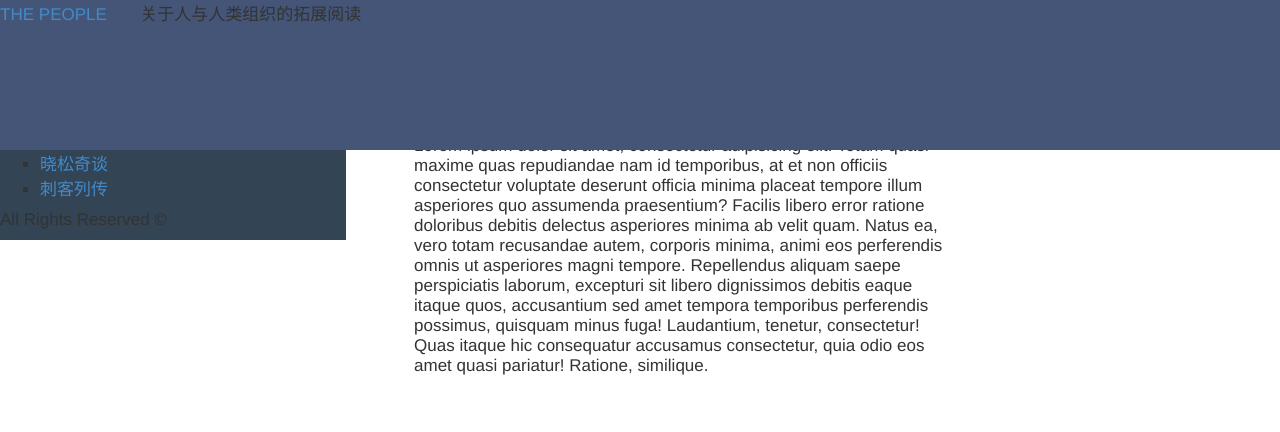
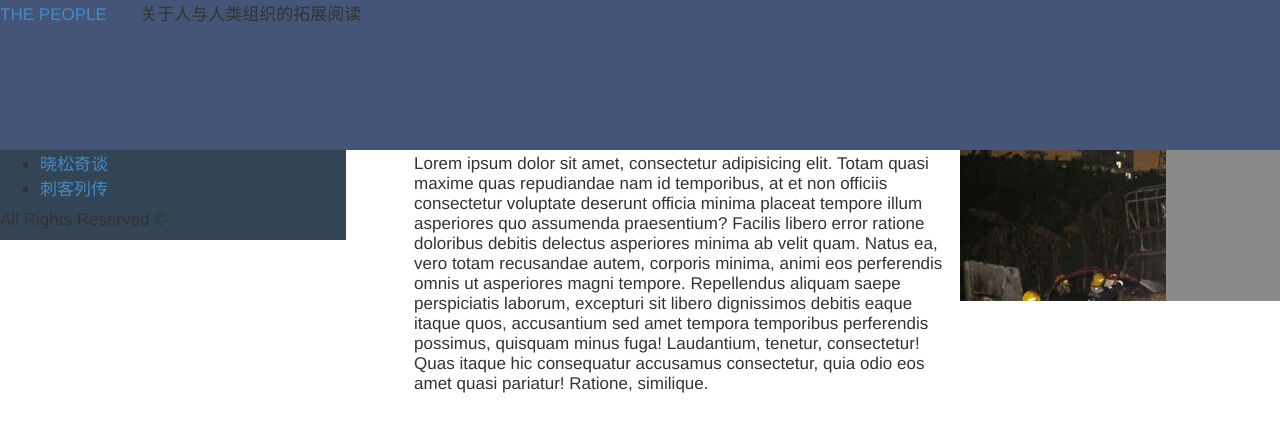
Before and after one commit to andyljj/thepeople, a Jekyll site: the page built from _posts/2015-02-27-hello-world.markdown, in a window 1280 px wide. Shown: the top 432 px of the page. Built offline with Jekyll 4.4.1, drawn with Linux system fonts in a browser that asks for light colours; some web fonts are replaced; Markdown is read by kramdown in place of the engine named in the settings; comment, search, counter and statistics services are not loaded.

Commit message:
分系列显示

```diff
--- a/_layouts/post.html
+++ b/_layouts/post.html
@@ -8,7 +8,7 @@ layout: default
         	<div class="page-title">
         		{{ page.title }}
         		<div class="meta">
-                 {{ post.date | date: "%F" }}
+                 {{ page.date | date: "%F" }}
         		</div>
         	</div>
             <div class="page-content">
@@ -19,10 +19,10 @@ layout: default
 </div>
 <!-- advertising board -->
 <div id="adboard" class="">
-    {% if post.xsqt %}
+    {% if page.xsqt %}
         <img src="{{ "/assets/adimg/xsqt.jpg" | prepend: site.url }}">
     {% endif %}
-    {% if post.cklz %}
+    {% if page.cklz %}
         <img src="{{ "/assets/adimg/1.jpg" | prepend: site.url }}">
     {% endif %}
 </div>
```
